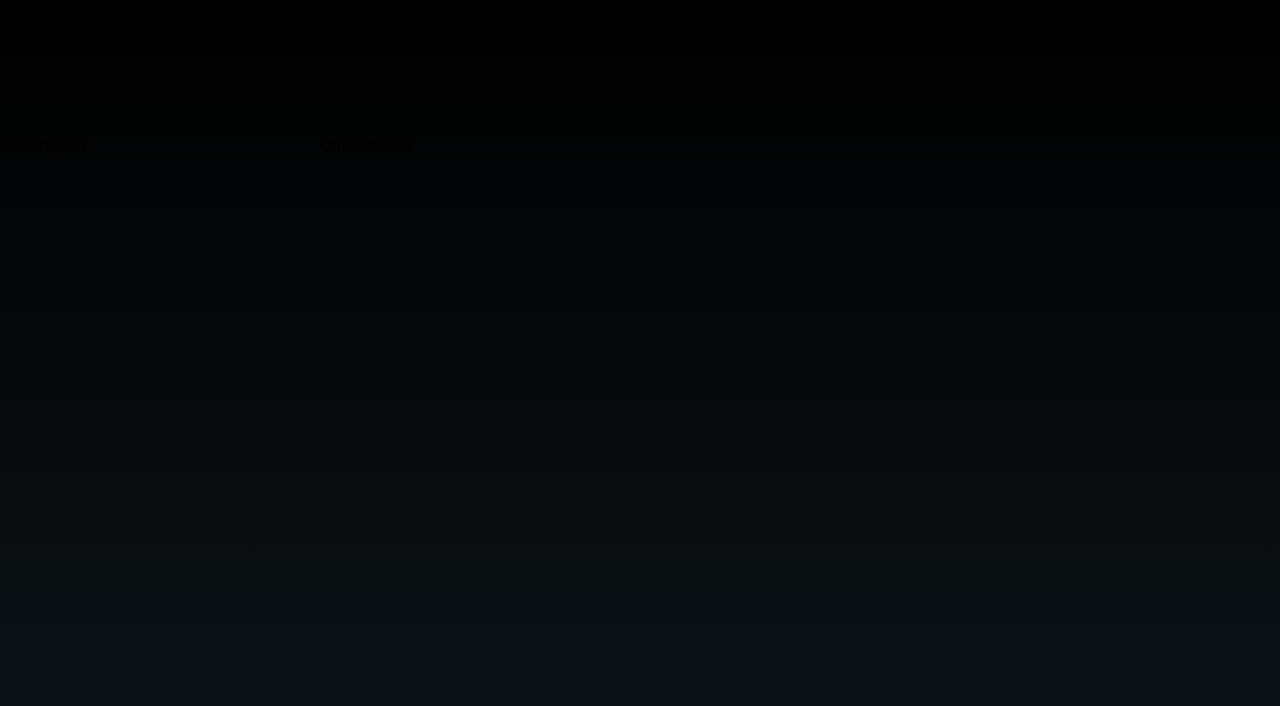
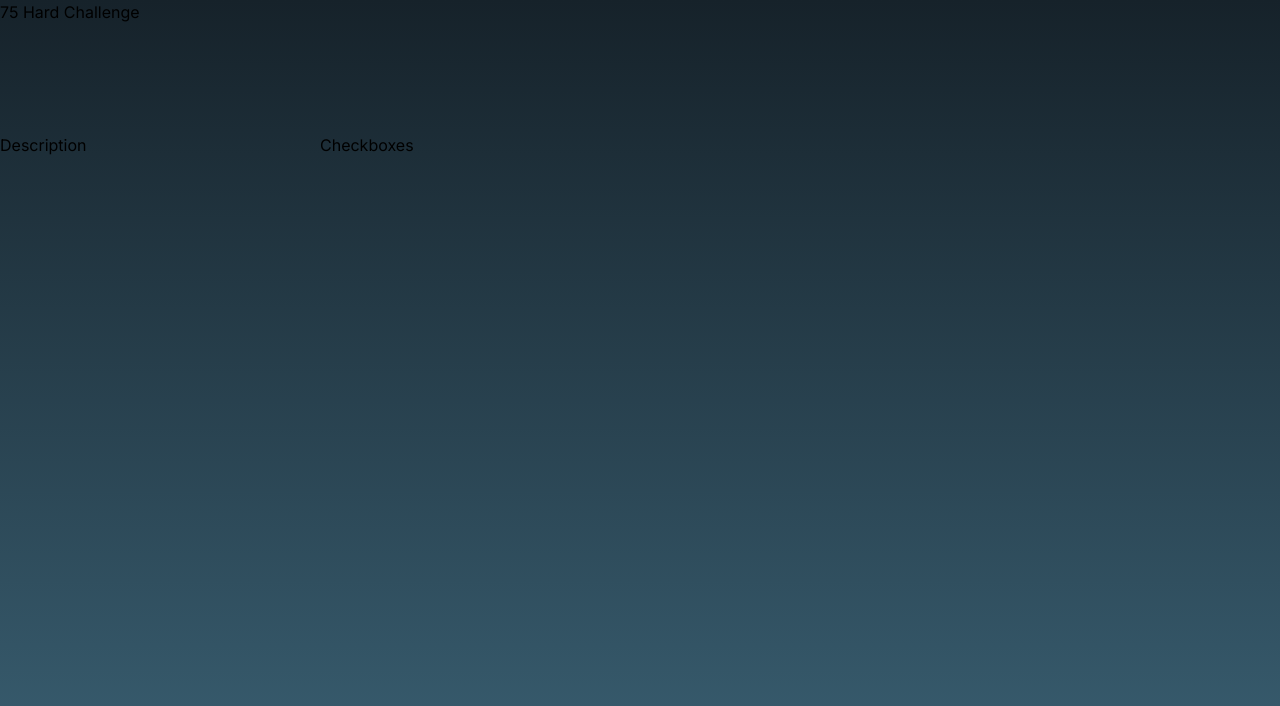
Before and after one commit to vishal-sangam-lg/75hard, a Next.js app: page / in a window 1280 px wide. Shown: the top 706 px of the page. Built offline with nearby package versions, Linux system fonts and the light colour scheme.

Commit message:
Gradient

```diff
--- a/src/app/globals.css
+++ b/src/app/globals.css
@@ -23,11 +23,11 @@ body {
 }
 
 .gradient {
-	background: #0d1419; /* fallback for old browsers */
-	background: -webkit-linear-gradient(to bottom, #000, #0d1419); /* Chrome 10-25, Safari 5.1-6 */
+	background: #16222a; /* fallback for old browsers */
+	background: -webkit-linear-gradient(to top, #3a6073, #16222a); /* Chrome 10-25, Safari 5.1-6 */
 	background: linear-gradient(
-		to bottom,
-		#000,
-		#0d1419
+		to top,
+		#3a6073,
+		#16222a
 	); /* W3C, IE 10+/ Edge, Firefox 16+, Chrome 26+, Opera 12+, Safari 7+ */
 }
```
